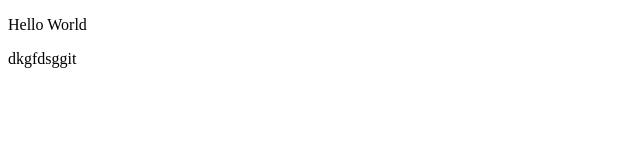
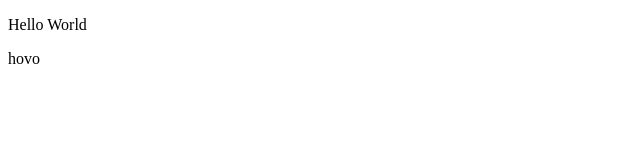
Before and after one commit to Hovo23/Cinema-Project, a plain HTML site: page index.html in a window 1280 px wide. Shown: the full height of the page, 0-640 px from the left. Drawn offline with Linux system fonts and the light colour scheme.

Commit message:
firschange

```diff
--- a/index.html
+++ b/index.html
@@ -7,6 +7,6 @@
 </head>
 <body>
     <p>Hello World</p>
-    <p>dkgfdsggit </p>
+    <p>hovo</p>
 </body>
 </html>
```
